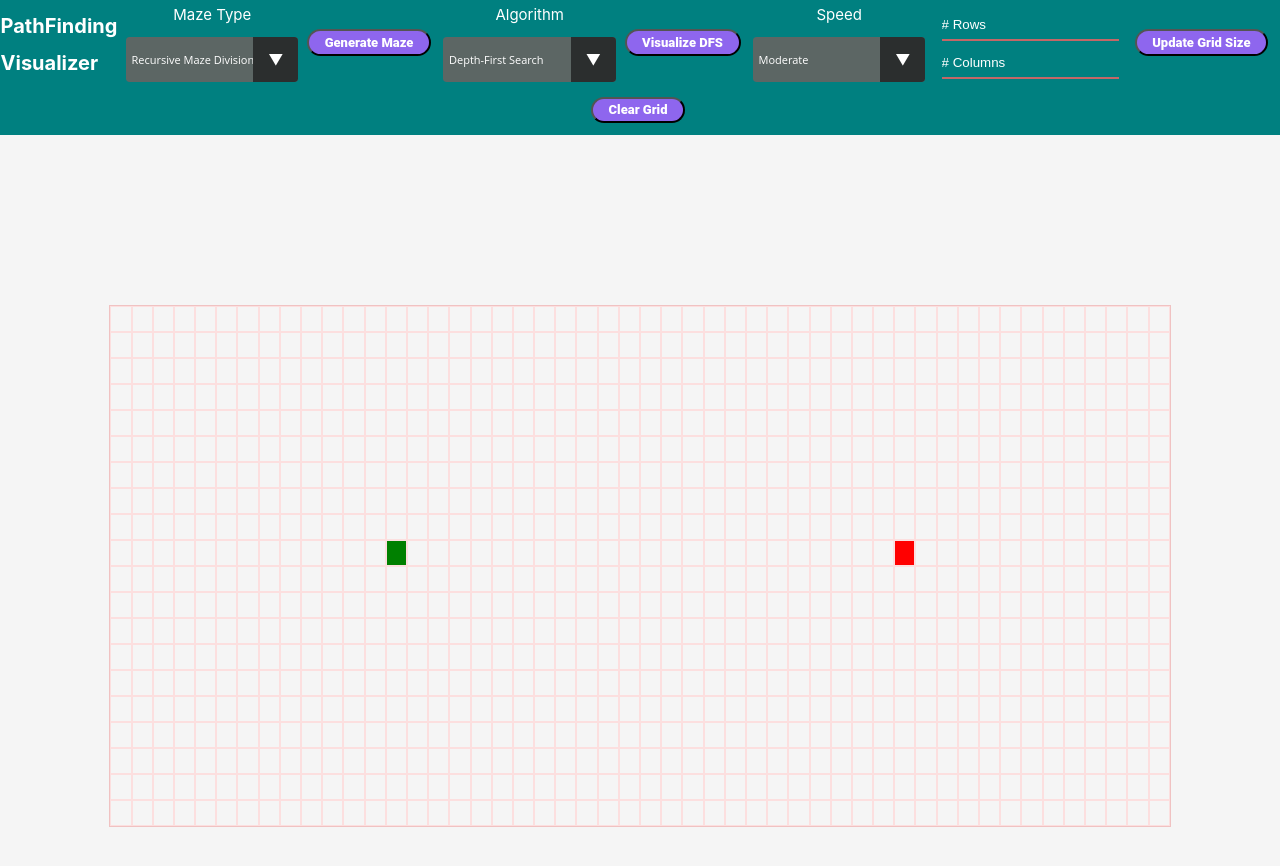
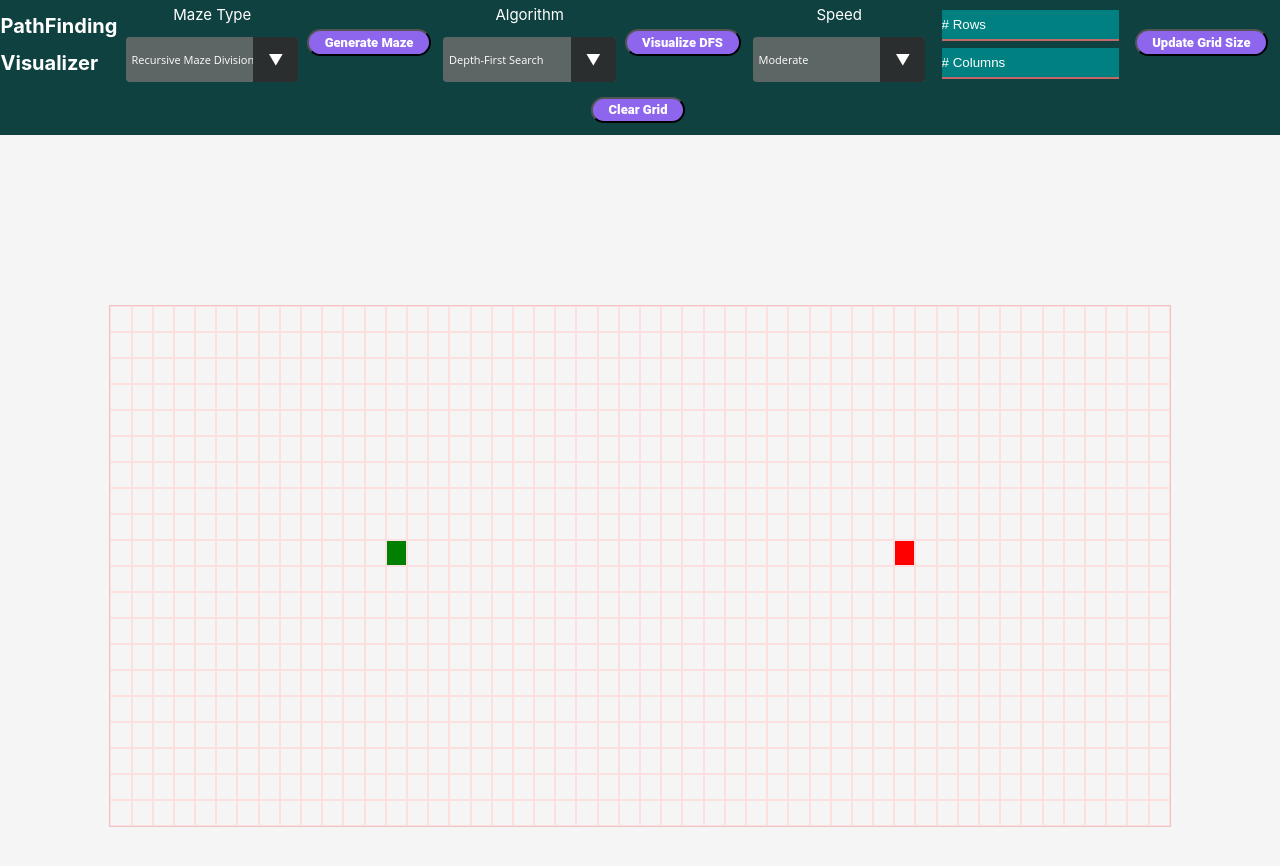
Before and after one commit to alexwang177/path-finder, a React (Create React App) app: page / in a window 1280 px wide. Shown: the top 866 px of the page. Built offline with nearby package versions, Linux system fonts and the light colour scheme.

Commit message:
flex grow disabled

```diff
--- a/src/App.css
+++ b/src/App.css
@@ -35,7 +35,7 @@ html, body {
     display: -webkit-flex;
     display: flex;
 
-    background-color: teal;
+    background-color: rgb(16, 65, 65);
     color: white;
     /*padding: 10px;*/
 
@@ -178,7 +178,8 @@ select {
     display: -webkit-flex;
     display: flex;
 
-    flex-grow: 1;
+    /*flex-grow: 1;*/
+    /*flex-shrink: 0;*/
 
     display: flex;
     background-color: whitesmoke;
```
